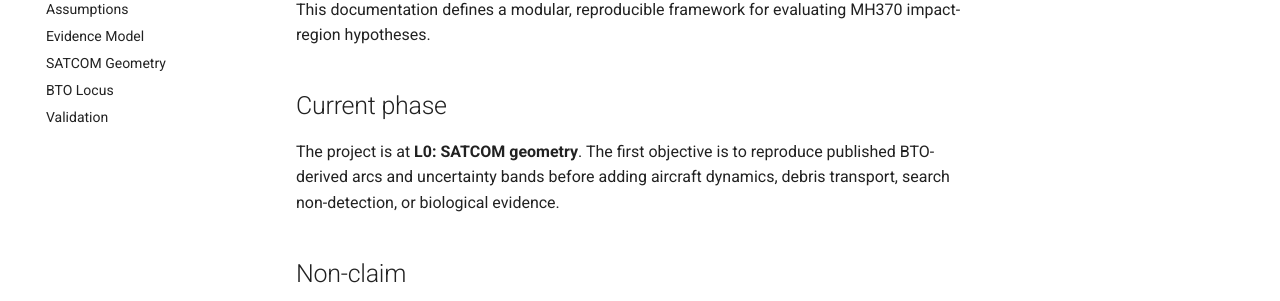
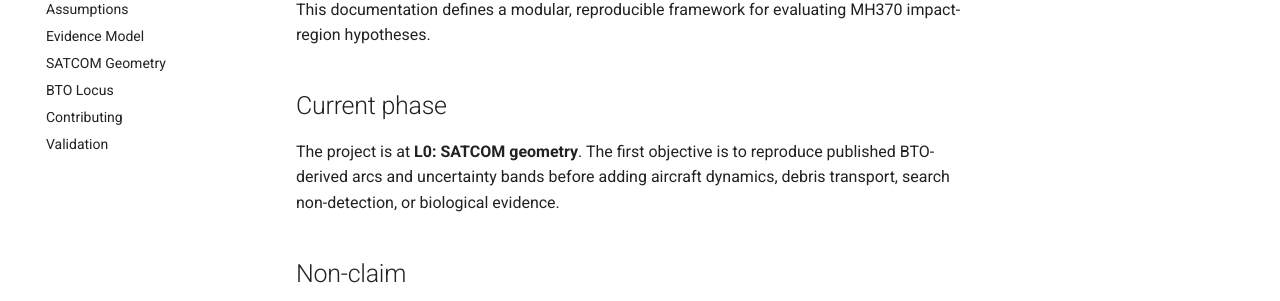
Before and after one commit to bradshawdanni-collab/mh370-inverse-inference, an MkDocs documentation site: the page built from docs/index.md, in a window 1280 px wide. Shown: the part 183-484 px from the top of the page. Built offline with MkDocs 1.6.1 and Material for MkDocs 9.7.7, drawn with Linux system fonts in a browser that asks for light colours; comment, search, counter and statistics services are not loaded.

Commit message:
Add contribution guide to documentation navigation

```diff
--- a/mkdocs.yml
+++ b/mkdocs.yml
@@ -10,4 +10,5 @@ nav:
   - Evidence Model: evidence-model.md
   - SATCOM Geometry: satcom-geometry.md
   - BTO Locus: bto-locus.md
+  - Contributing: contributing.md
   - Validation: validation.md
```
